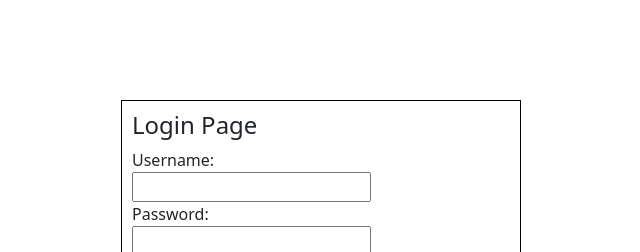
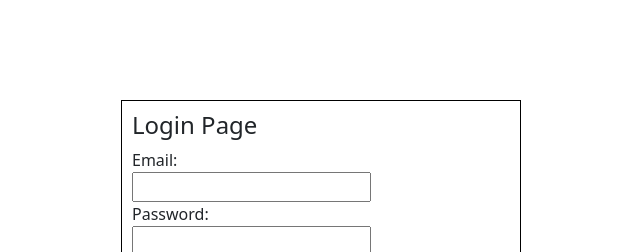
Before and after one commit to yuliantocode93/React-Materi-Dasar-Eduwork, a React (Create React App) app: page / in a window 1280 px wide. Shown: the top 252 px of the page, without its empty margins (319-959 px from the left). Built offline with nearby package versions, Linux system fonts and the light colour scheme.

Commit message:
merubah username menjadi email

```diff
--- a/src/Form/Pembahasan/Validation.jsx
+++ b/src/Form/Pembahasan/Validation.jsx
@@ -15,18 +15,18 @@ const Input = ({ label, type, name, onChange }) => {
 
 class Validation extends React.Component {
   state = {
-    username: "",
+    email: "",
     password: "",
   };
 
   handleSubmit = (e) => {
     e.preventDefault();
     alert(`
-      username: ${this.state.username},
+      email: ${this.state.email},
       password: ${this.state.password}
     `);
     this.setState({
-      username: "",
+      email: "",
       password: "",
     });
   };
@@ -41,7 +41,7 @@ class Validation extends React.Component {
       <div style={style}>
         <h4>Login Page</h4>
         <form onSubmit={this.handleSubmit}>
-          <Input label="Username" type="text" name="username" onChange={(Value) => this.setState({ username: Value })} />
+          <Input label="Email" type="text" name="email" onChange={(Value) => this.setState({ email: Value })} />
           <Input label="Password" type="password" name="password" onChange={(Value) => this.setState({ password: Value })} />
           <br />
           <button type="submit">Login</button>
```
